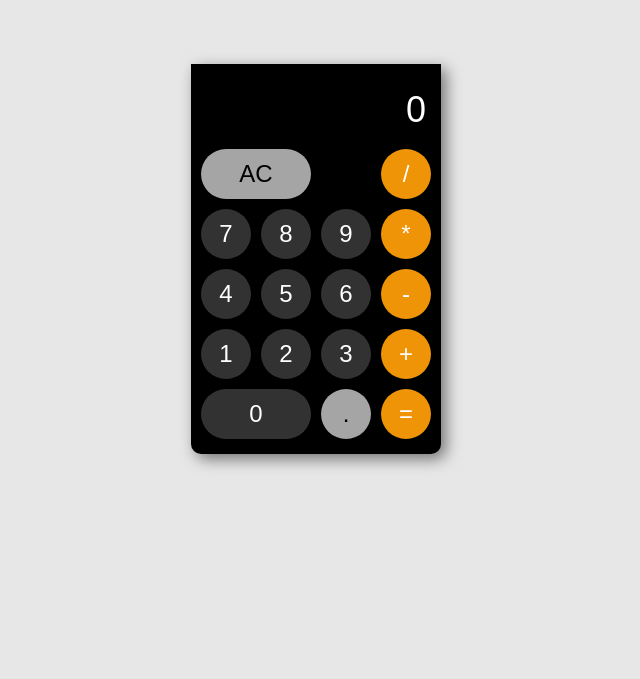
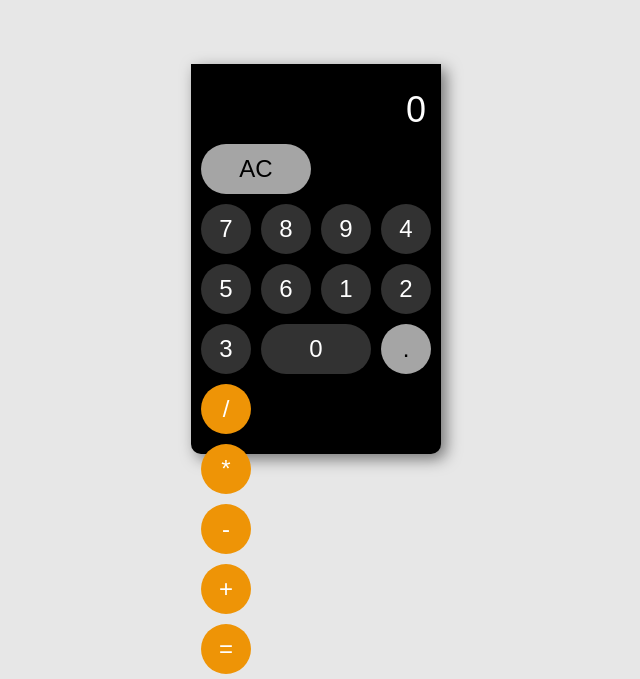
Before and after one commit to bryancaz/CALCULADORA-REACT, a React (Create React App) app: page / in a window 1280 px wide. Shown: the part 141-820 px from the top of the page, without its empty margins (324-964 px from the left). Built offline with nearby package versions, Linux system fonts and the light colour scheme; a web font is replaced by a local one.

Commit message:
Update App.css

```diff
--- a/src/App.css
+++ b/src/App.css
@@ -40,6 +40,7 @@ body {
   width: 100%;
 }
 
+<<<<<<< HEAD
 /* .display small {
   color: #EE9406;
   position: absolute;
@@ -48,6 +49,8 @@ body {
   font-size: 12px;
 } */
 
+=======
+>>>>>>> parent of ed11960 (Delete src directory)
 .nums-container {
   width: 75%;
 }
```
